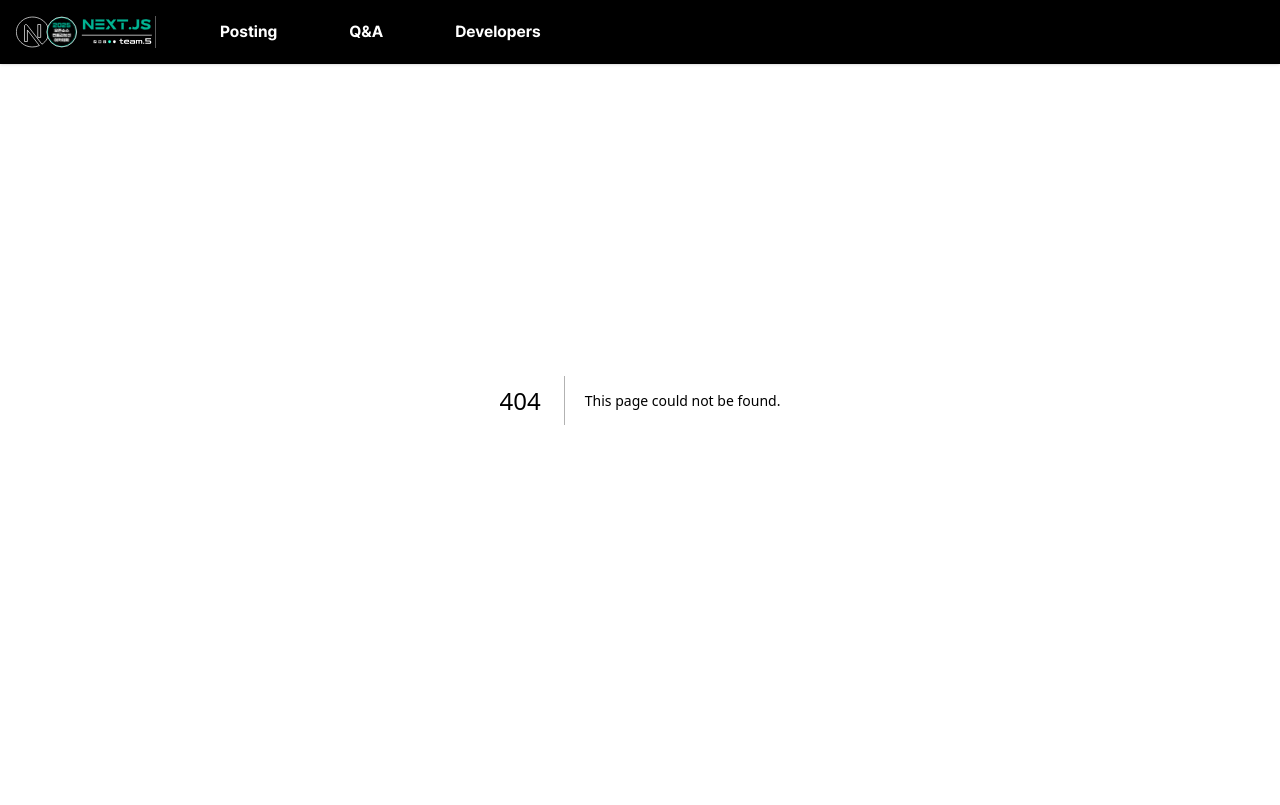
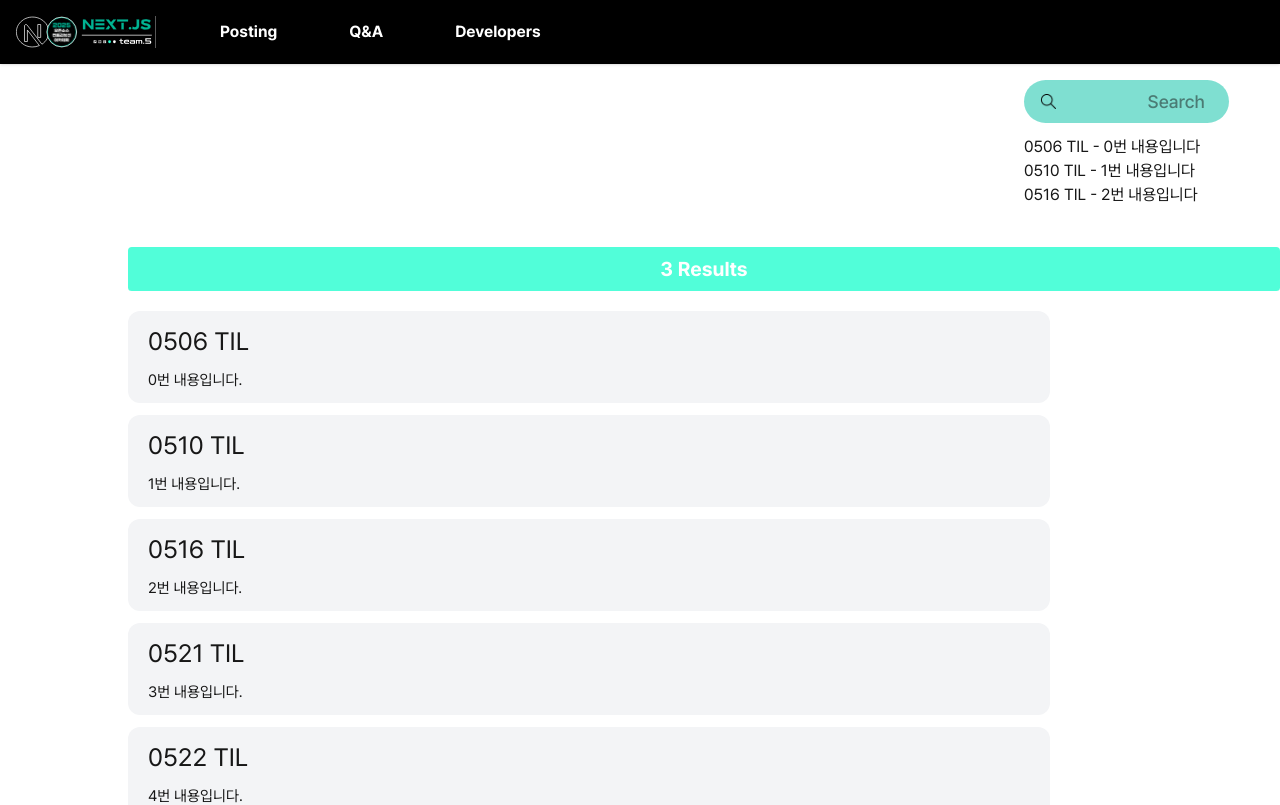
Before and after one commit to dpwls02142/ossca-team_nextjs, a Next.js app: page /search in a window 1280 px wide. Before the commit this address had no page. Shown: the top 805 px of the page. Built offline with nearby package versions, Linux system fonts and the light colour scheme.

Commit message:
Sync from team repo: 2013b87ebe83e24fe7003d7232e711d22c395677

```diff
--- a/src/app/common/SearchBar.tsx
+++ b/src/app/common/SearchBar.tsx
@@ -0,0 +1,80 @@
+'use client';
+
+import Image from 'next/image';
+import { ChangeEvent, KeyboardEvent, useState } from 'react';
+
+const mockData = [
+	{
+		id: 0,
+		title: '0506 TIL',
+		content: '0번 내용입니다',
+	},
+	{
+		id: 1,
+		title: '0510 TIL',
+		content: '1번 내용입니다',
+	},
+	{
+		id: 2,
+		title: '0516 TIL',
+		content: '2번 내용입니다',
+	},
+];
+
+export default function SearchBar() {
+	const [inputText, setInputText] = useState(''); // 검색할 내용을 담을 변수
+	const [finalText, setFinalText] = useState(''); // 최종 검색어
+
+	// 검색어를 상태에 저장하는 함수
+	const searchContents = (event: ChangeEvent<HTMLInputElement>) => {
+		setInputText(event.target.value);
+	};
+
+	// 검색어(contents) 내용에 따라 제목 및 내용에 일치하면 해당하는 글들을 필터링
+	const getFilteredArticles = () => {
+		if (finalText === '') {
+			return mockData;
+		}
+		return mockData.filter(
+			(item) =>
+				item.content.includes(finalText) || item.title.includes(finalText),
+		);
+	};
+
+	// Enter 키를 누르면 검색하는 함수
+	const enterSearch = (event: KeyboardEvent<HTMLInputElement>) => {
+		if (event.key === 'Enter') {
+			setFinalText(inputText);
+		}
+	};
+
+	return (
+		<div className="mt-20 ml-[80%]">
+			<div className="w-[80%] text-[18px] bg-ossca-mint-600/50 pretendard-500 rounded-[25px] mt-2 pt-2 pb-2">
+				<div className="pl-[1rem] pr-[1.5rem] flex flex-row items-center justify-between">
+					<Image
+						src="/search-icon.png"
+						alt="검색 아이콘"
+						width={16}
+						height={16}
+					/>
+					<input
+						type="text"
+						value={inputText}
+						placeholder="Search"
+						onChange={searchContents}
+						onKeyDown={enterSearch}
+						className="w-[80%] text-right focus:outline-none"
+					/>
+				</div>
+			</div>
+			<div className="flex flex-col mt-3">
+				{getFilteredArticles().map((item) => (
+					<div key={item.id}>
+						{item.title} - {item.content}
+					</div>
+				))}
+			</div>
+		</div>
+	);
+}
--- a/src/app/globals.css
+++ b/src/app/globals.css
@@ -14,6 +14,7 @@
   --color-ossca-mint-300: oklch(0.89 0.1663 172.72);
   --color-ossca-mint-400: oklch(0.69 0.1314 173.3407);
   --color-ossca-mint-500: oklch(0.72 0.1308 174.9);
+  --color-ossca-mint-600: oklch(0.715 0.142 178.7);
   --color-ossca-gray-100: oklch(0.89 0 0);
   --color-ossca-gray-200: oklch(0.82 0.0036 174.46);
   --font-pretendard: var(--font-pretendard);
--- /dev/null
+++ b/src/app/search/SearchResultCount.tsx
@@ -0,0 +1,9 @@
+export default function SearchResultCount() {
+	const count = 3;
+
+	return (
+		<div className="w-[120] pl-1 pr-1 text-center mt-3 pt-2 pb-2 rounded-[0.3vw] font-bold text-xl text-white bg-ossca-mint-300/80">
+			{count} Results
+		</div>
+	);
+}
--- a/src/app/search/[type]/page.tsx
+++ /dev/null
@@ -1,3 +0,0 @@
-export default function Search() {
-	return <div />;
-}
--- /dev/null
+++ b/src/app/search/page.tsx
@@ -0,0 +1,62 @@
+import SearchBar from '@/app/common/SearchBar';
+import SearchResultCount from './SearchResultCount';
+
+const mockData = [
+	{
+		id: 0,
+		title: '0506 TIL',
+		content: '0번 내용입니다',
+	},
+	{
+		id: 1,
+		title: '0510 TIL',
+		content: '1번 내용입니다',
+	},
+	{
+		id: 2,
+		title: '0516 TIL',
+		content: '2번 내용입니다',
+	},
+	{
+		id: 3,
+		title: '0521 TIL',
+		content: '3번 내용입니다',
+	},
+	{
+		id: 4,
+		title: '0522 TIL',
+		content: '4번 내용입니다',
+	},
+	{
+		id: 5,
+		title: '0528 TIL',
+		content: '5번 내용입니다',
+	},
+	{
+		id: 6,
+		title: '0529 TIL',
+		content: '6번 내용입니다',
+	},
+];
+
+export default function Search() {
+	return (
+		<>
+			<SearchBar />
+			<article className="ml-[10%] mt-10 ">
+				<div className="mb-5">
+					<SearchResultCount />
+				</div>
+				{mockData.map((item) => (
+					<div
+						key={item.id}
+						className="mb-3 w-[80%] text-[25px] bg-gray-100 pl-5 pt-3 pb-3 rounded-xl"
+					>
+						{item.title}
+						<div className="text-[15px] mt-2">{item.content}.</div>
+					</div>
+				))}
+			</article>
+		</>
+	);
+}
```
Also changed, not shown: public/search-icon.png (added), src/app/search/[type]/SearchResultTemplate.tsx (deleted).
